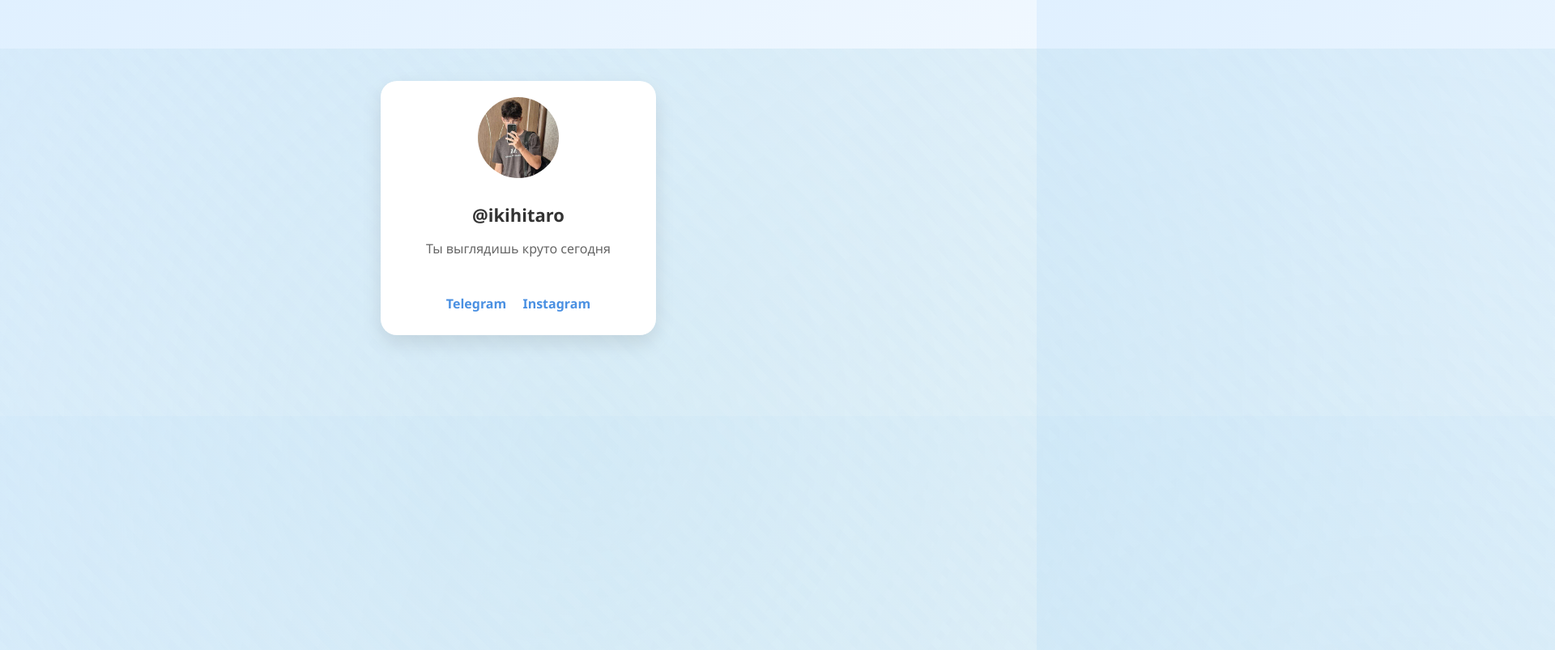
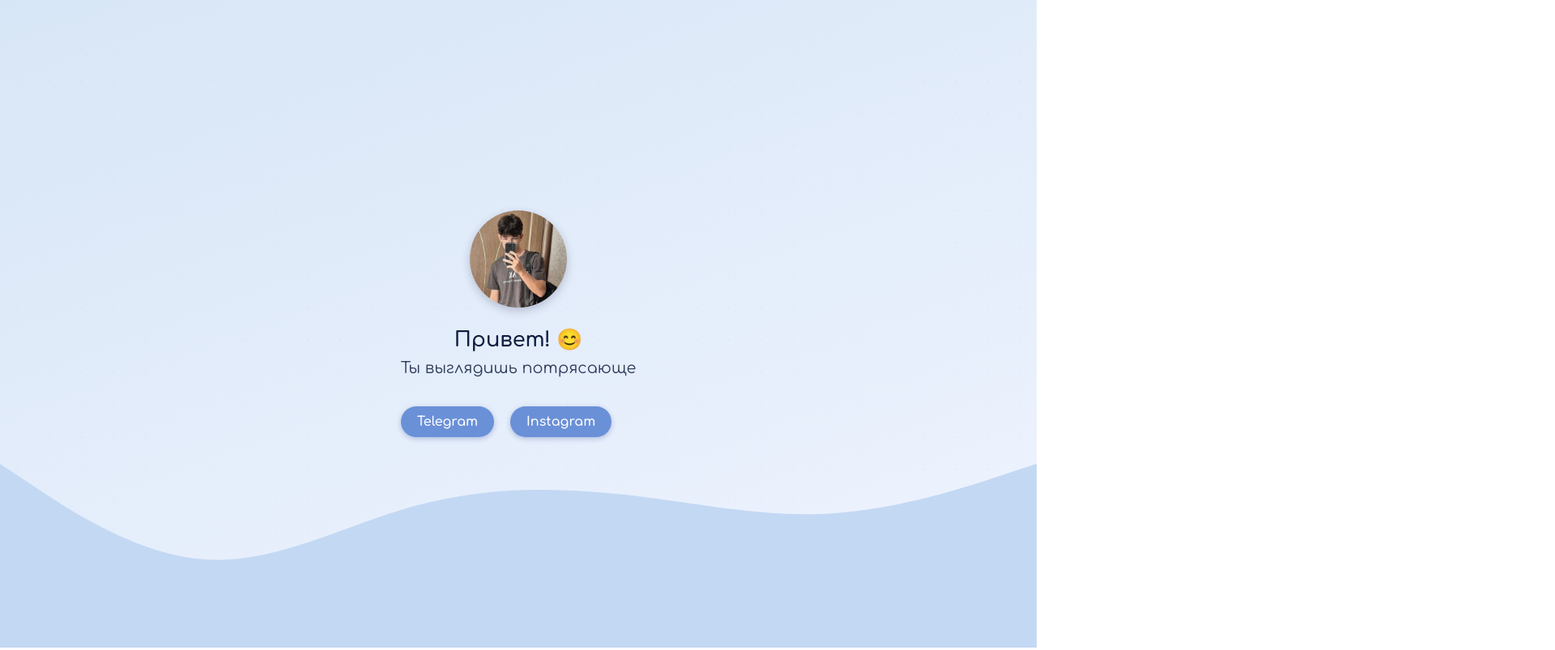
Before and after one commit to yrtzz/vizitochka, a plain HTML site: page index.html in a window 1280 px wide. Shown: the top 803 px of the page at 81% size, 1920 px wide, since content can reach past the window. Drawn offline with Linux system fonts and the light colour scheme.

Commit message:
Update index.html

```diff
--- a/index.html
+++ b/index.html
@@ -3,133 +3,153 @@
 <head>
   <meta charset="UTF-8" />
   <meta name="viewport" content="width=device-width, initial-scale=1.0" />
-  <title>Визитка</title>
+  <title>Давай познакомимся</title>
+  <link href="https://fonts.googleapis.com/css2?family=Comfortaa:wght@400;600&display=swap" rel="stylesheet">
   <style>
-    body {
+    * {
+      box-sizing: border-box;
       margin: 0;
-      font-family: 'Segoe UI', sans-serif;
-      background: linear-gradient(135deg, #e0f0ff, #f5faff);
-      overflow: hidden;
+      padding: 0;
     }
 
-    .bg-wave {
-      position: absolute;
-      width: 200%;
-      height: 200%;
-      background: radial-gradient(circle at 30% 30%, rgba(173, 216, 230, 0.3), transparent),
-                  radial-gradient(circle at 70% 70%, rgba(173, 216, 230, 0.2), transparent),
-                  repeating-linear-gradient(45deg, rgba(200, 220, 255, 0.05) 0px, rgba(200, 220, 255, 0.05) 10px, transparent 10px, transparent 20px);
-      animation: move-bg 20s infinite linear;
-      z-index: -1;
+    body {
+      font-family: 'Comfortaa', sans-serif;
+      background: linear-gradient(160deg, #d7e6f6, #f0f4ff);
+      color: #0f1e40;
+      min-height: 100vh;
+      display: flex;
+      flex-direction: column;
+      align-items: center;
+      justify-content: center;
+      overflow-x: hidden;
+      position: relative;
     }
 
-    @keyframes move-bg {
-      0% { transform: translate(0, 0); }
-      100% { transform: translate(-10%, -10%); }
+    .avatar {
+      width: 120px;
+      height: 120px;
+      border-radius: 50%;
+      object-fit: cover;
+      box-shadow: 0 4px 12px rgba(0, 0, 50, 0.2);
+      margin-bottom: 20px;
+      transition: transform 0.4s ease;
     }
 
-    .card {
-      width: 300px;
-      margin: 100px auto;
-      background: white;
-      border-radius: 20px;
-      padding: 20px;
-      box-shadow: 0 10px 25px rgba(0, 0, 0, 0.1);
-      text-align: center;
-      transition: transform 0.2s ease;
-      transform-style: preserve-3d;
+    .avatar:hover {
+      transform: scale(1.05);
     }
 
-    img {
-      width: 100px;
-      height: 100px;
-      border-radius: 100px;
-      object-fit: cover;
-      margin-bottom: 15px;
+    h1 {
+      font-size: 1.6rem;
+      margin-bottom: 10px;
+      text-align: center;
     }
 
-    h2 {
-      margin: 10px 0 5px;
-      font-size: 22px;
-      color: #333;
+    .compliment {
+      font-size: 1.2rem;
+      margin: 10px 0 30px;
+      text-align: center;
+      opacity: 0.85;
+      min-height: 1.5em;
+      transition: opacity 0.4s ease;
     }
 
-    p {
-      font-size: 16px;
-      color: #666;
-      margin-bottom: 20px;
-      min-height: 40px;
+    .links {
+      display: flex;
+      gap: 20px;
     }
 
     .links a {
-      display: inline-block;
-      margin: 8px;
       text-decoration: none;
-      color: #4a90e2;
-      font-weight: bold;
-      transition: transform 0.2s;
+      color: #ffffff;
+      background: #6a90d8;
+      padding: 10px 20px;
+      border-radius: 25px;
+      font-weight: 600;
+      box-shadow: 0 2px 6px rgba(50, 70, 150, 0.3);
+      transition: transform 0.2s, background 0.3s;
     }
 
     .links a:hover {
-      transform: scale(1.1);
+      background: #527bc7;
+      transform: translateY(-3px);
+    }
+
+    .waves {
+      position: absolute;
+      bottom: 0;
+      left: 0;
+      width: 100%;
+      z-index: 0;
+    }
+
+    .stars {
+      position: absolute;
+      width: 100%;
+      height: 100%;
+      top: 0; left: 0;
+      background-image: radial-gradient(#aaccff 0.8px, transparent 1px);
+      background-size: 40px 40px;
+      opacity: 0.15;
+      z-index: 0;
+    }
+
+    .content {
+      z-index: 2;
+      position: relative;
+      padding: 20px;
+      text-align: center;
     }
   </style>
 </head>
 <body>
-  <div class="bg-wave"></div>
-  <div class="card" id="card">
-    <img src="icon.jpg" alt="avatar" />
-    <h2>@ikihitaro</h2>
-    <p id="compliment">Ты выглядишь круто сегодня</p>
+  <div class="stars"></div>
+
+  <div class="content">
+    <img src="icon.jpg" alt="Avatar" class="avatar" />
+    <h1>Привет! 😊</h1>
+    <div class="compliment" id="compliment">Ты выглядишь потрясающе</div>
     <div class="links">
       <a href="https://t.me/ikihitaro" target="_blank">Telegram</a>
       <a href="https://instagram.com/ikihitaro" target="_blank">Instagram</a>
     </div>
   </div>
 
+  <svg class="waves" viewBox="0 0 1440 320"><path fill="#c3d8f3" fill-opacity="1" d="M0,64L48,96C96,128,192,192,288,197.3C384,203,480,149,576,122.7C672,96,768,96,864,106.7C960,117,1056,139,1152,133.3C1248,128,1344,96,1392,80L1440,64L1440,320L1392,320C1344,320,1248,320,1152,320C1056,320,960,320,864,320C768,320,672,320,576,320C480,320,384,320,288,320C192,320,96,320,48,320L0,320Z"></path></svg>
+
   <script>
     const compliments = [
-      "Ты выглядишь круто сегодня",
+      "Ты выглядишь потрясающе",
       "У тебя приятный стиль ✨",
+      "Ты круто выглядишь сегодня",
       "Ты как глоток свежего воздуха",
-      "У тебя очень тёплая аура",
-      "Интересная внешность, невозможно не заметить",
+      "У тебя тёплая атмосфера",
+      "Интересная внешность, прям цепляет",
       "Тебе идёт этот образ 👌",
-      "Хороший вкус ощущается с первого взгляда",
+      "У тебя хороший вкус",
       "Ты притягиваешь внимание просто собой",
-      "У тебя запоминающаяся улыбка",
-      "Смотришся очень гармонично 💫",
-      "Твой стиль — огонь",
-      "Ты отлично выглядишь прямо сейчас",
-      "С тобой хочется познакомиться",
-      "Ты излучаешь позитив",
-      "Ты точно запомнишься с первого взгляда",
-      "Очень выразительная внешность",
+      "Улыбка — суперская 😄",
+      "Харизматично выглядишь",
+      "Приятно смотреть на тебя",
+      "Ты точно не останешься незамеченной",
+      "Есть в тебе что-то особенное",
       "Ты как будто из фильма",
-      "Приятно смотреть на тебя",
-      "Ты выглядишь вдохновляюще",
-      "Ты реально симпатичныйая"
+      "Очень гармоничный образ 💫",
+      "Ты светишься",
+      "Ты стильная и уверенная",
+      "Твой вайб очень притягателен",
+      "Ты просто 🔥"
     ];
 
-    function changeCompliment() {
-      const el = document.getElementById('compliment');
+    const el = document.getElementById('compliment');
+    setInterval(() => {
       const random = Math.floor(Math.random() * compliments.length);
-      el.textContent = compliments[random];
-    }
-
-    setInterval(changeCompliment, 10000);
-
-    // Гироскоп
-    const card = document.getElementById("card");
-    window.addEventListener("deviceorientation", (event) => {
-      const x = event.gamma; // left/right [-90,90]
-      const y = event.beta;  // front/back [-180,180]
-      if (x !== null && y !== null) {
-        const rotateX = Math.max(Math.min((y - 90) / 4, 10), -10); // ограничение
-        const rotateY = Math.max(Math.min(x / 4, 10), -10);
-        card.style.transform = `rotateX(${rotateX}deg) rotateY(${rotateY}deg)`;
-      }
-    }, true);
+      el.style.opacity = 0;
+      setTimeout(() => {
+        el.textContent = compliments[random];
+        el.style.opacity = 0.85;
+      }, 300);
+    }, 10000);
   </script>
 </body>
 </html>
```
